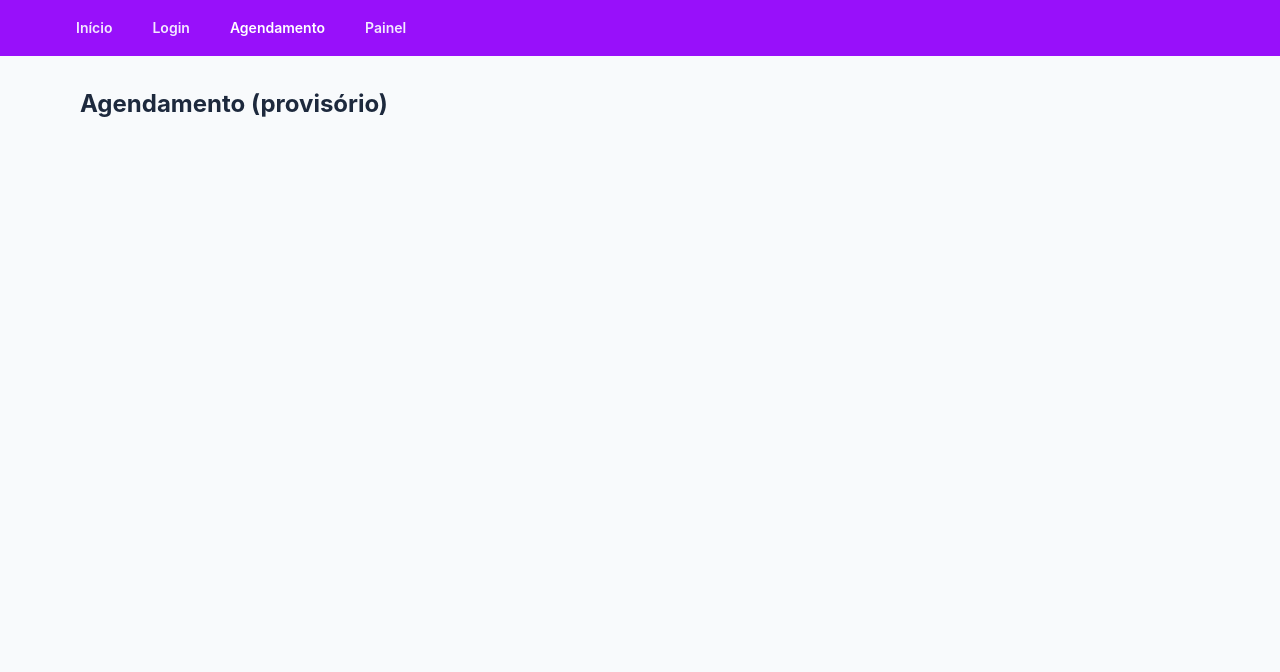
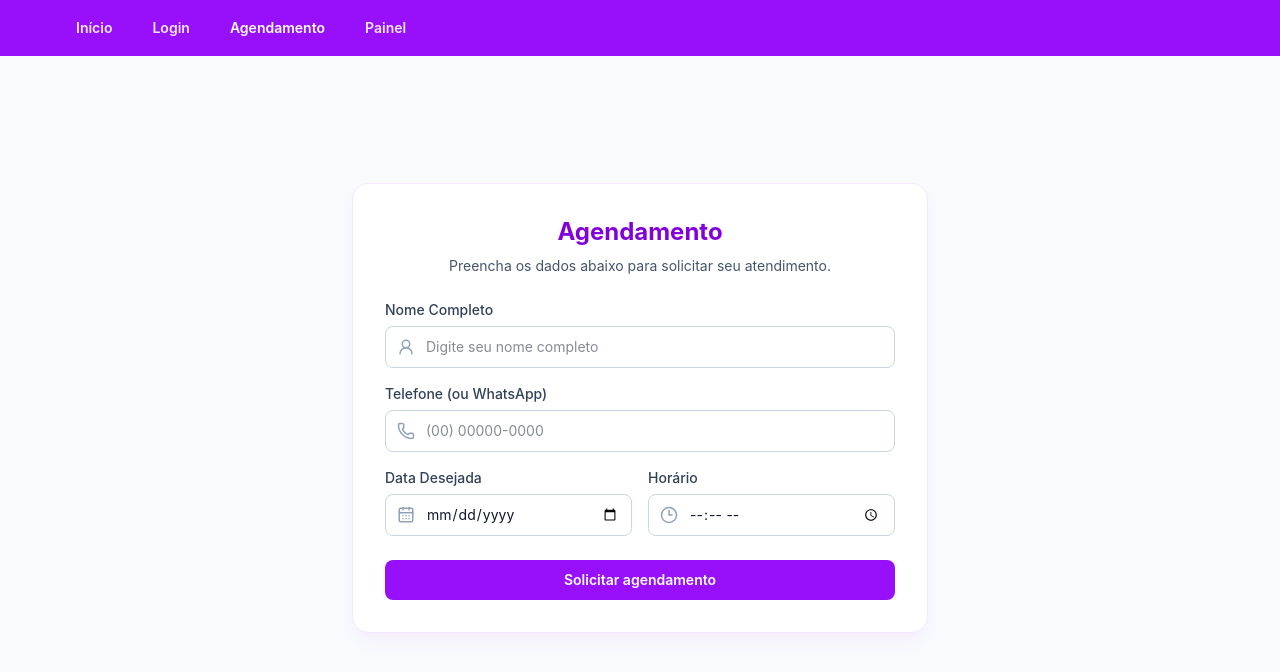
Before and after one commit to vhgtvictor/sala_lilas, a React (Vite) app: page /agendamento in a window 1280 px wide. Shown: the top 672 px of the page. Built offline with nearby package versions, Linux system fonts and the light colour scheme.

Commit message:
tela formulario agendamento

```diff
--- a/src/App.jsx
+++ b/src/App.jsx
@@ -1,6 +1,6 @@
 import { Navigate, Route, Routes } from "react-router-dom";
 import Layout from "./components/Layout";
-import AgendamentoPage from "./pages/AgendamentoPage";
+import Agendamento from "./pages/Agendamento";
 import HomePage from "./pages/HomePage";
 import Login from "./pages/Login";
 import PainelPage from "./pages/PainelPage";
@@ -11,7 +11,7 @@ export default function App() {
       <Route element={<Layout />}>
         <Route path="/" element={<HomePage />} />
         <Route path="/login" element={<Login />} />
-        <Route path="/agendamento" element={<AgendamentoPage />} />
+        <Route path="/agendamento" element={<Agendamento />} />
         <Route path="/painel" element={<PainelPage />} />
         <Route path="*" element={<Navigate to="/" replace />} />
       </Route>
--- /dev/null
+++ b/src/pages/Agendamento.jsx
@@ -0,0 +1,143 @@
+import { CalendarDays, Clock3, Phone, UserRound } from "lucide-react";
+import { useState } from "react";
+import toast from "react-hot-toast";
+
+const initialForm = {
+  fullName: "",
+  phone: "",
+  date: "",
+  time: ""
+};
+
+export default function Agendamento() {
+  const [formData, setFormData] = useState(initialForm);
+
+  const handleChange = (event) => {
+    const { name, value } = event.target;
+    setFormData((prev) => ({ ...prev, [name]: value }));
+  };
+
+  const handleSubmit = (event) => {
+    event.preventDefault();
+
+    const { fullName, phone, date, time } = formData;
+    if (!fullName.trim() || !phone.trim() || !date || !time) {
+      toast.error("Por favor, preencha todos os dados para o agendamento.");
+      return;
+    }
+
+    const selectedDate = new Date(`${date}T00:00:00`);
+    const today = new Date();
+    today.setHours(0, 0, 0, 0);
+
+    if (selectedDate < today) {
+      toast.error("Não é possível agendar em datas passadas.");
+      return;
+    }
+
+    toast.success("Agendamento pré-aprovado com sucesso! Entraremos em contato.");
+    setFormData(initialForm);
+  };
+
+  return (
+    <section className="flex min-h-[calc(100vh-10rem)] items-center justify-center px-4 py-10">
+      <div className="w-full max-w-xl rounded-2xl border border-purple-100 bg-white p-6 shadow-lg shadow-purple-100/60 sm:p-8">
+        <div className="mb-6 text-center">
+          <h1 className="text-2xl font-bold text-purple-700">Agendamento</h1>
+          <p className="mt-2 text-sm text-slate-600">
+            Preencha os dados abaixo para solicitar seu atendimento.
+          </p>
+        </div>
+
+        <form className="space-y-4" onSubmit={handleSubmit}>
+          <label className="block">
+            <span className="mb-1.5 block text-sm font-medium text-slate-700">
+              Nome Completo
+            </span>
+            <div className="relative">
+              <UserRound
+                className="pointer-events-none absolute left-3 top-1/2 -translate-y-1/2 text-slate-400"
+                size={18}
+              />
+              <input
+                type="text"
+                name="fullName"
+                value={formData.fullName}
+                onChange={handleChange}
+                placeholder="Digite seu nome completo"
+                className="w-full rounded-lg border border-slate-300 bg-white py-2.5 pl-10 pr-3 text-sm text-slate-900 outline-none transition focus:border-purple-500 focus:ring-2 focus:ring-purple-200"
+              />
+            </div>
+          </label>
+
+          <label className="block">
+            <span className="mb-1.5 block text-sm font-medium text-slate-700">
+              Telefone (ou WhatsApp)
+            </span>
+            <div className="relative">
+              <Phone
+                className="pointer-events-none absolute left-3 top-1/2 -translate-y-1/2 text-slate-400"
+                size={18}
+              />
+              <input
+                type="tel"
+                name="phone"
+                value={formData.phone}
+                onChange={handleChange}
+                placeholder="(00) 00000-0000"
+                className="w-full rounded-lg border border-slate-300 bg-white py-2.5 pl-10 pr-3 text-sm text-slate-900 outline-none transition focus:border-purple-500 focus:ring-2 focus:ring-purple-200"
+              />
+            </div>
+          </label>
+
+          <div className="grid gap-4 sm:grid-cols-2">
+            <label className="block">
+              <span className="mb-1.5 block text-sm font-medium text-slate-700">
+                Data Desejada
+              </span>
+              <div className="relative">
+                <CalendarDays
+                  className="pointer-events-none absolute left-3 top-1/2 -translate-y-1/2 text-slate-400"
+                  size={18}
+                />
+                <input
+                  type="date"
+                  name="date"
+                  value={formData.date}
+                  onChange={handleChange}
+                  className="w-full rounded-lg border border-slate-300 bg-white py-2.5 pl-10 pr-3 text-sm text-slate-900 outline-none transition focus:border-purple-500 focus:ring-2 focus:ring-purple-200"
+                />
+              </div>
+            </label>
+
+            <label className="block">
+              <span className="mb-1.5 block text-sm font-medium text-slate-700">
+                Horário
+              </span>
+              <div className="relative">
+                <Clock3
+                  className="pointer-events-none absolute left-3 top-1/2 -translate-y-1/2 text-slate-400"
+                  size={18}
+                />
+                <input
+                  type="time"
+                  name="time"
+                  value={formData.time}
+                  onChange={handleChange}
+                  className="w-full rounded-lg border border-slate-300 bg-white py-2.5 pl-10 pr-3 text-sm text-slate-900 outline-none transition focus:border-purple-500 focus:ring-2 focus:ring-purple-200"
+                />
+              </div>
+            </label>
+          </div>
+
+          <button
+            type="submit"
+            className="mt-2 w-full rounded-lg bg-purple-600 px-4 py-2.5 text-sm font-semibold text-white transition hover:bg-purple-700 focus-visible:outline-none focus-visible:ring-2 focus-visible:ring-purple-300"
+          >
+            Solicitar agendamento
+          </button>
+        </form>
+      </div>
+    </section>
+  );
+}
--- a/src/pages/AgendamentoPage.jsx
+++ /dev/null
@@ -1,3 +0,0 @@
-export default function AgendamentoPage() {
-  return <h1 className="text-2xl font-bold text-slate-800">Agendamento (provisório)</h1>;
-}
```
Also changed, not shown: 5 other files (tests, documents, lock files or other folders).
